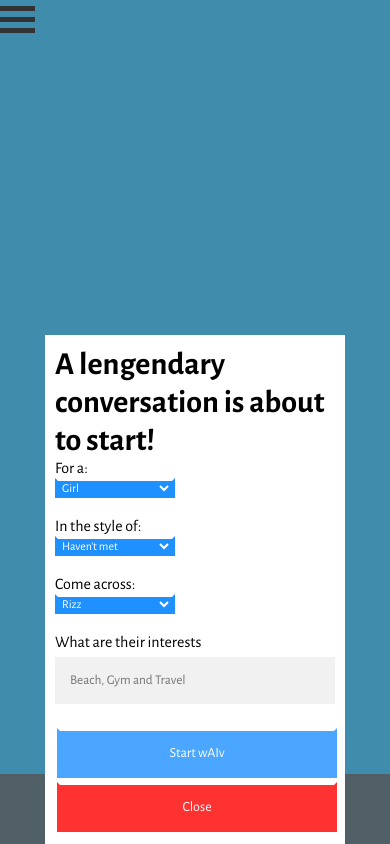
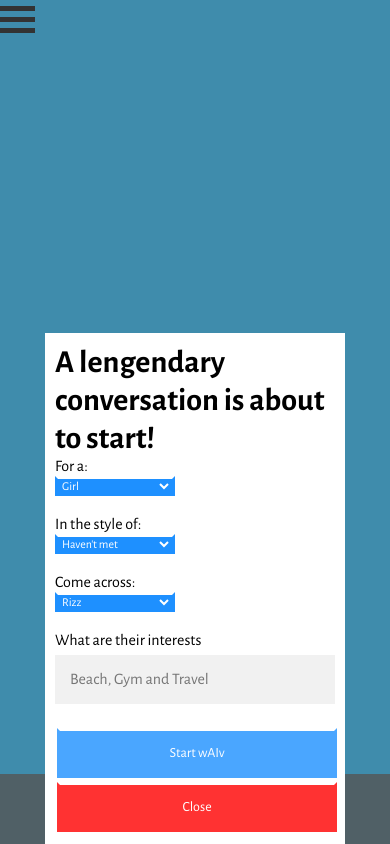
Before and after one commit to J-waddles/connect, a website built with Vite: page client/index.html in a window 390 px wide. Both pictures are taken after a click on the button "Start wAIv". Built offline with nearby package versions, Linux system fonts and the light colour scheme.

Commit message:
no zoom on mobile css

```diff
--- a/client/style.css
+++ b/client/style.css
@@ -347,4 +347,11 @@ enter-button {
     margin: 2px;
   }
 
+  input[type="text"], textarea {
+    font-size: 1em;
+    width: 100%;
+    -webkit-text-size-adjust: 100%;
+    -ms-text-size-adjust: 100%;
+ }
+
 }
```
